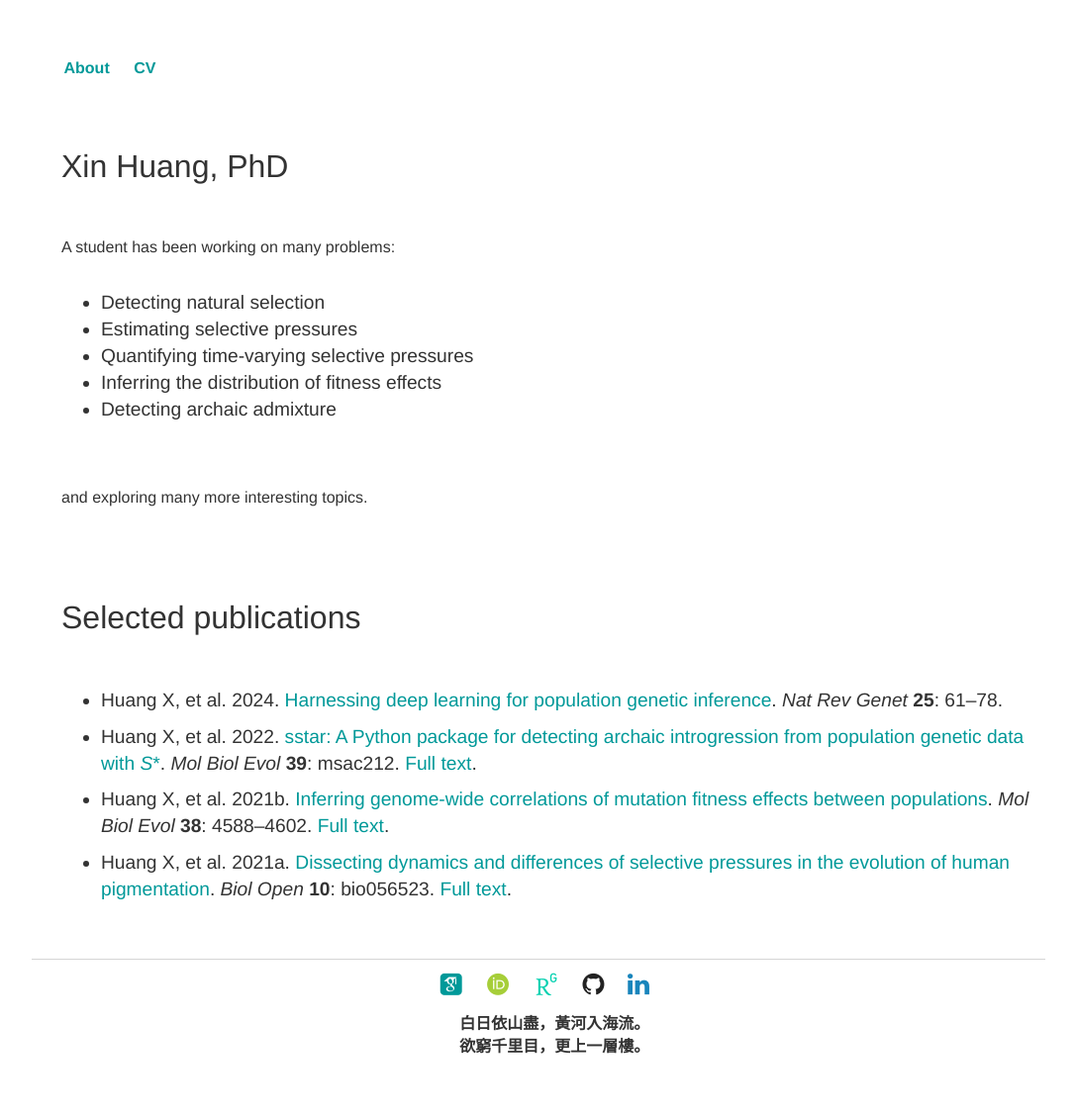
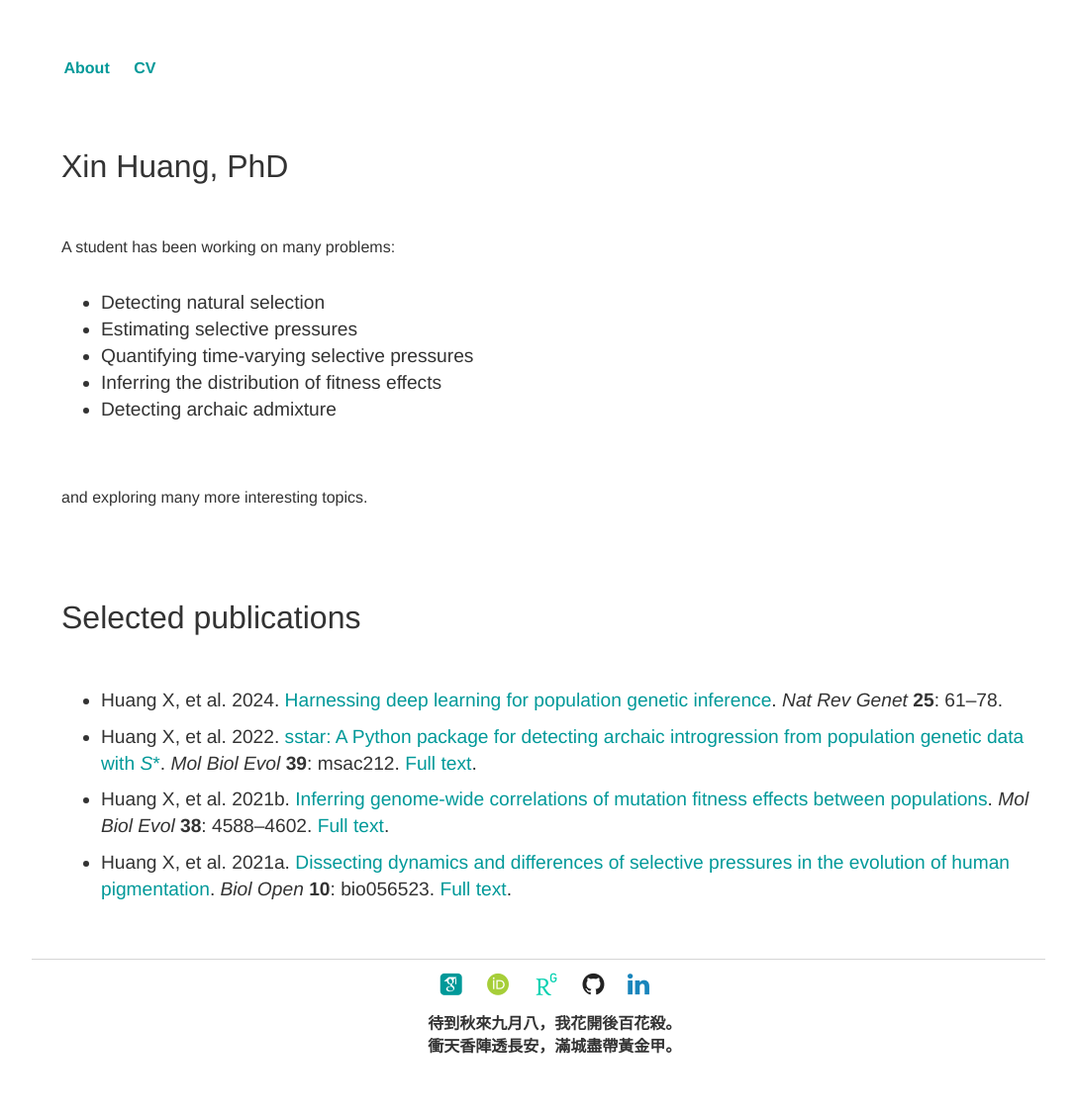
Before and after one commit to xin-huang/xin-huang.github.io, a Jekyll site: the page built from index.html, in a window 1280 px wide. Shown: the whole page at 99% size, without its empty margins (96-1183 px from the left). Built offline with Jekyll 4.4.1, drawn with Linux system fonts in a browser that asks for light colours; some web fonts are replaced; comment, search, counter and statistics services are not loaded.

Commit message:
Update default.html

```diff
--- a/_layouts/default.html
+++ b/_layouts/default.html
@@ -85,10 +85,11 @@
 	    <!-- <p class="poem" style="text-align: center">堪破三春景不長，緇衣頓改昔年粧。<br>可憐綉戶侯門女，獨卧青燈古佛傍。</p> -->
 	    <!-- <p class="poem" style="text-align: center">長揖雄談態自殊，美人巨眼識窮途。<br>屍居餘氣楊公幕，豈得羈縻女丈夫？</p> -->
 	    <!-- <p class="poem" style="text-align: center">才自精明志自高，生於末世運偏消。<br>清明涕送江邊望，千里東風一夢遙。</p> -->
-            <!-- <p class="poem" style="text-align: center">火龍蟄起燕門秋，原璧應難趙氏收。<br>一院梨花春有主，連宵風雨不須愁。</p> -->
+        <!-- <p class="poem" style="text-align: center">火龍蟄起燕門秋，原璧應難趙氏收。<br>一院梨花春有主，連宵風雨不須愁。</p> -->
 	    <!-- <p class="poem" style="text-align: center">古鏡昏暗好幾年，一朝磨明似月圓。<br>君子謀事逢此卦，時來運轉喜自然。</p> -->
-            <!-- <p class="poem" style="text-align: center">夢鎖瓊樓枕無憂，千古流芳別寒秋。<br>夕照雲舟恨歸晚，幾度爭鋒幾度休。</p> -->
-		 <p class="poem" style="text-align: center">白日依山盡，黃河入海流。<br>欲窮千里目，更上一層樓。</p>
+        <!-- <p class="poem" style="text-align: center">夢鎖瓊樓枕無憂，千古流芳別寒秋。<br>夕照雲舟恨歸晚，幾度爭鋒幾度休。</p> -->
+		<!-- <p class="poem" style="text-align: center">白日依山盡，黃河入海流。<br>欲窮千里目，更上一層樓。</p> -->
+		<p class="poem" style="text-align: center">待到秋來九月八，我花開後百花殺。<br>衝天香陣透長安，滿城盡帶黃金甲。</p>
         </ul>
     </footer>
     {% include analytics.html %}
```
